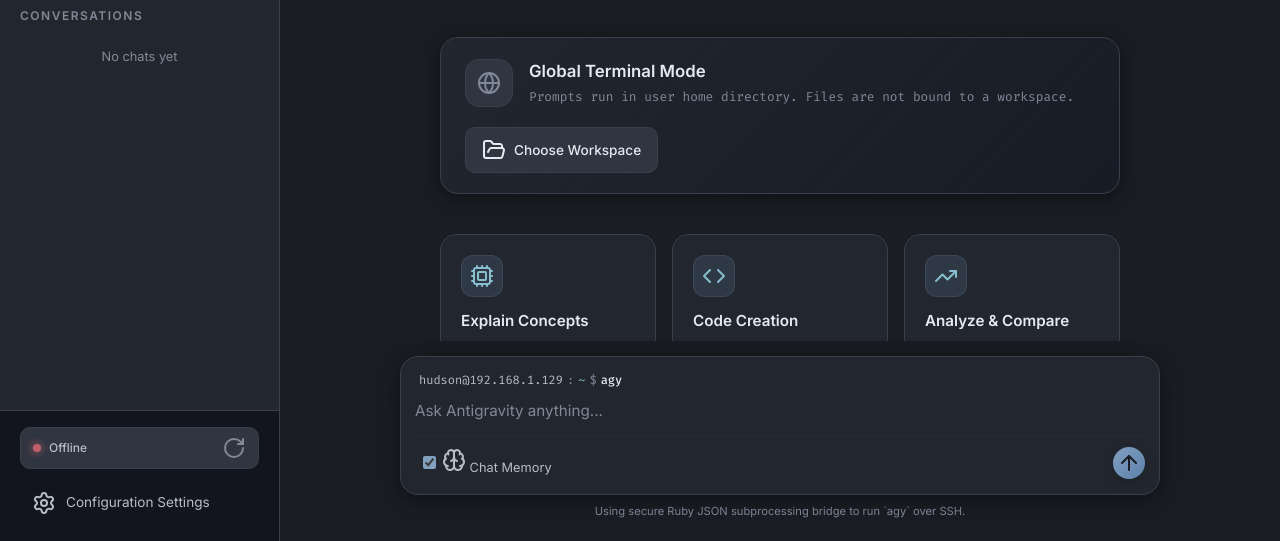
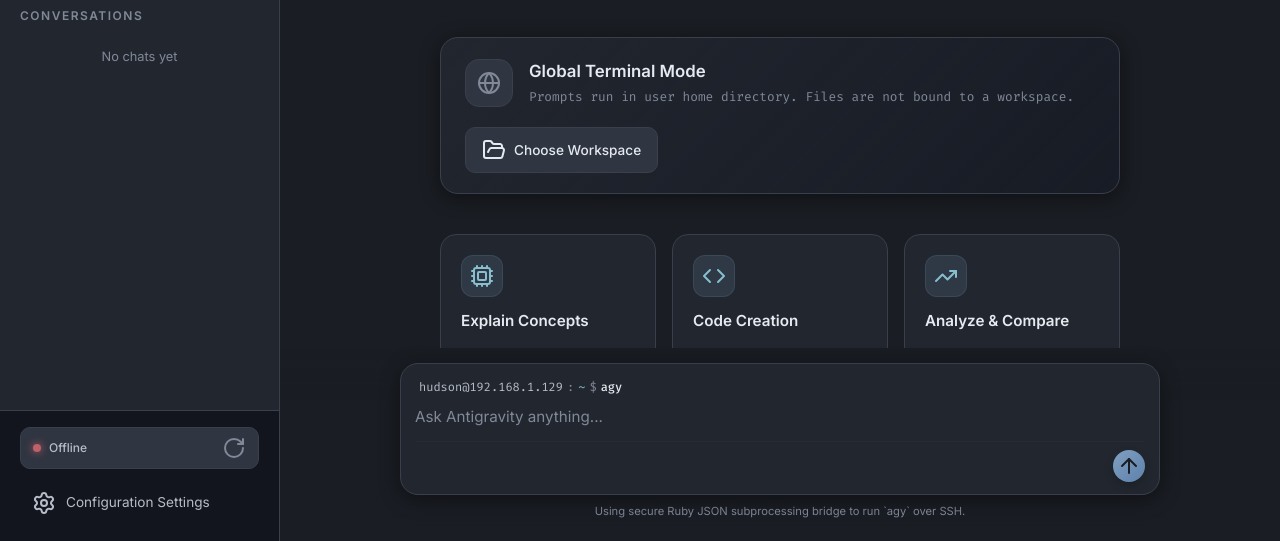
Before and after one commit to TheEmeryverse/antigravity-bridge, a website: page public/index.html in a window 1280 px wide. Shown: the part 259-800 px from the top of the page. Drawn offline with nearby package versions, Linux system fonts and the light colour scheme; no server answers.

Commit message:
chore: remove Chat Memory toggle and default to always on context

```diff
--- a/public/index.html
+++ b/public/index.html
@@ -196,12 +196,6 @@
               required
             ></textarea>
             <div class="form-controls">
-              <div class="interactive-toggles">
-                <label class="toggle-container" title="Remember previous messages in this chat (maintain conversation context)">
-                  <input type="checkbox" id="continueToggle" checked>
-                  <span class="toggle-label"><i data-lucide="brain"></i> Chat Memory</span>
-                </label>
-              </div>
               <button type="submit" class="submit-btn" id="submitBtn" aria-label="Send message">
                 <i data-lucide="arrow-up"></i>
               </button>
--- a/public/style.css
+++ b/public/style.css
@@ -738,7 +738,7 @@
 .form-controls {
   display: flex;
   align-items: center;
-  justify-content: space-between;
+  justify-content: flex-end;
   margin-top: 10px;
   padding-top: 8px;
   border-top: 1px solid hsla(220, 20%, 30%, 0.15);
```
